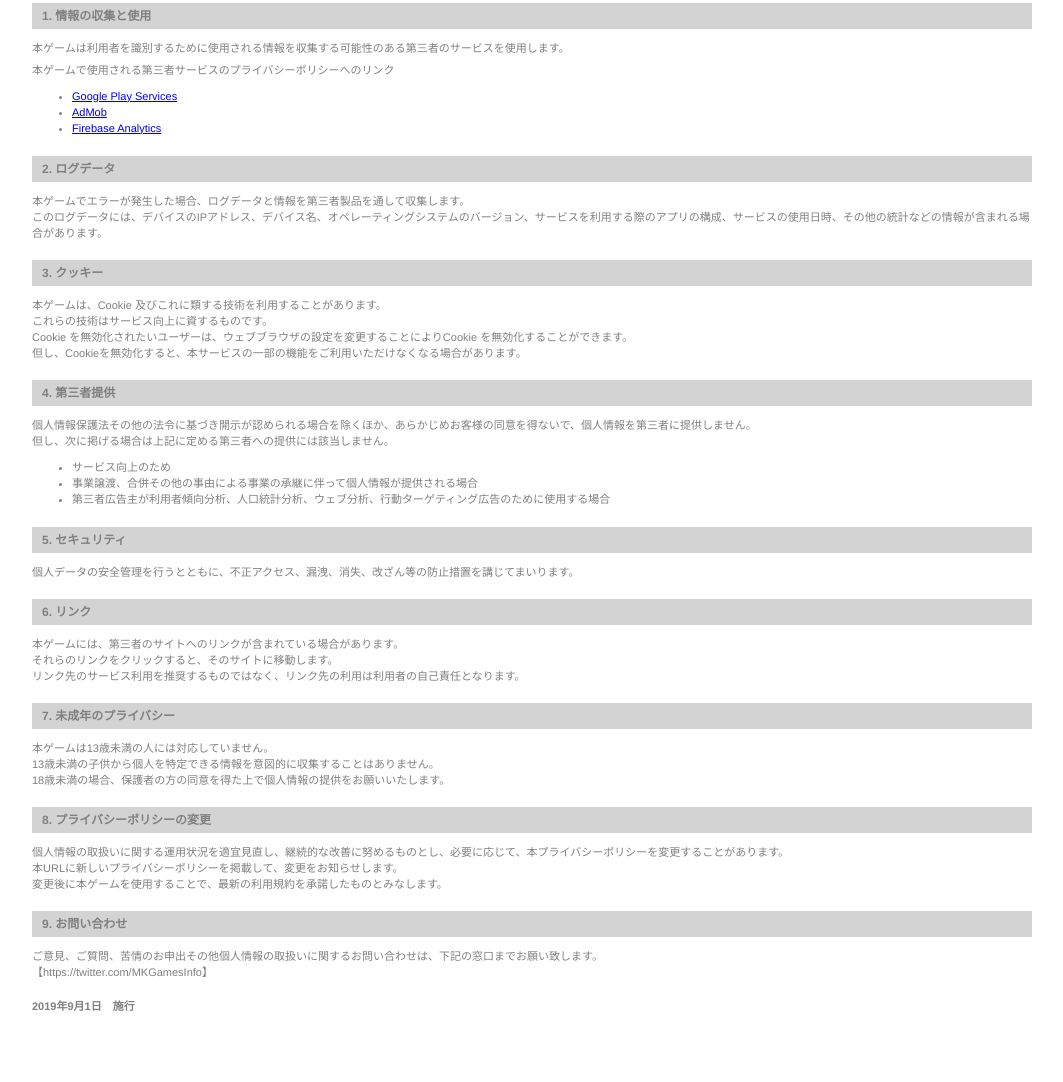
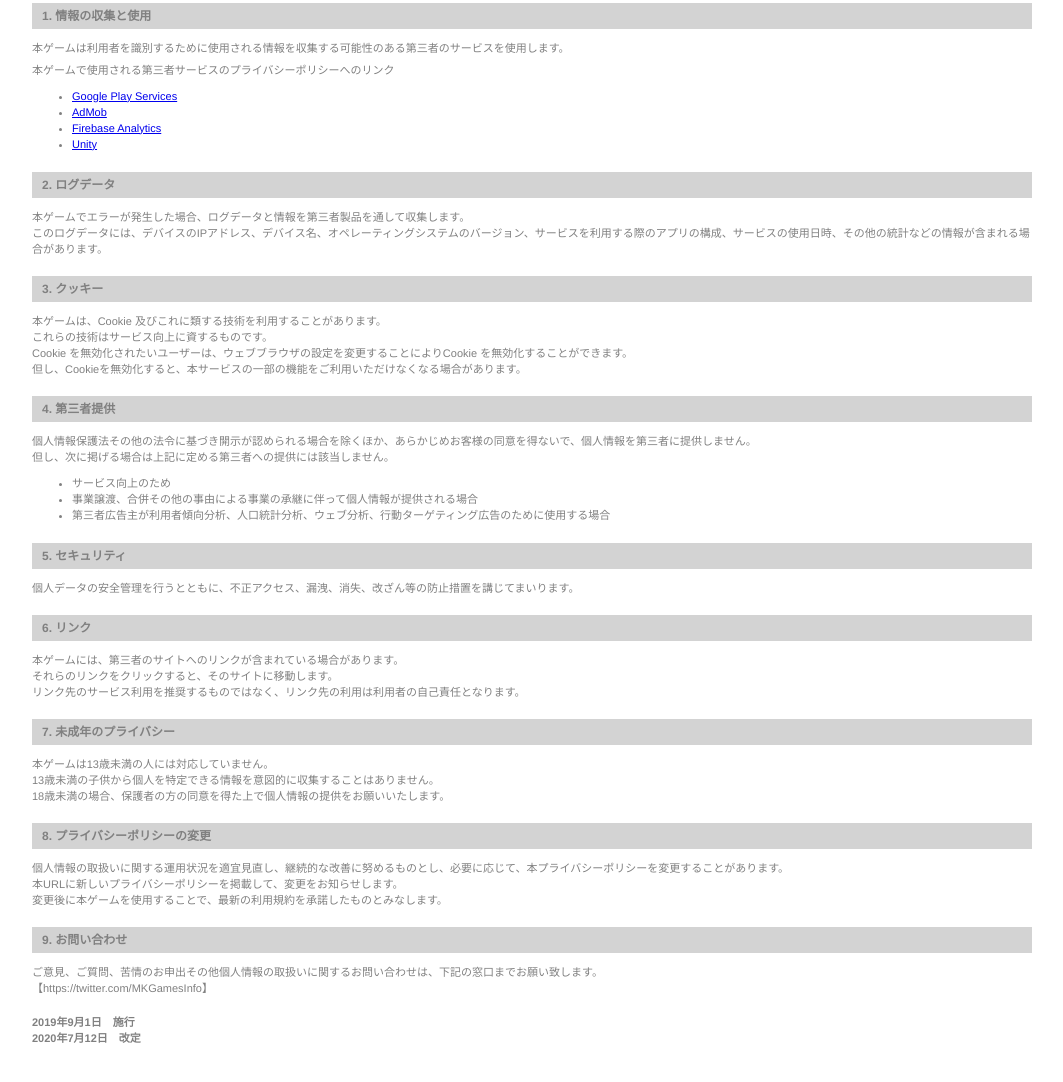
Before and after one commit to mkgames-info/privacypolicy, a plain HTML site: page ja/index.html in a window 1280 px wide. Shown: the part 220-1302 px from the top of the page, without its empty margins (108-1171 px from the left). Before the commit the page ends 1280 px from the top, so only its background shows below. Drawn offline with Linux system fonts and the light colour scheme.

Commit message:
Update index.html
Unity

```diff
--- a/ja/index.html
+++ b/ja/index.html
@@ -41,7 +41,7 @@
         <li><a href="https://www.google.com/policies/privacy/" target="_blank">Google Play Services</a></li>
         <li><a href="https://support.google.com/admob/answer/6128543?hl=en" target="_blank">AdMob</a></li>
         <li><a href="https://firebase.google.com/policies/analytics" target="_blank">Firebase Analytics</a></li>
-
+        <li><a href="https://unity3d.com/legal/privacy-policy" target="_blank">Unity</a></li>
       </ul>
     </div>
     <h4>2. ログデータ</h4>
@@ -96,6 +96,8 @@
     <p>
       <br>
       <strong>2019年9月1日　施行</strong>
+        <br>
+        <strong>2020年7月12日　改定</strong>
     </p>
   </div>
 </body>
```
